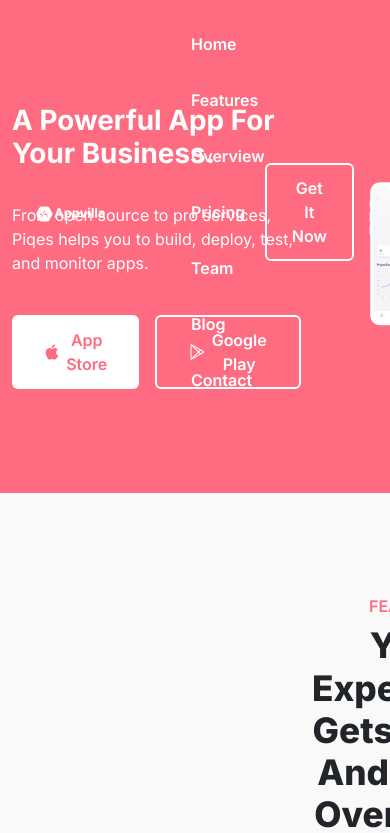
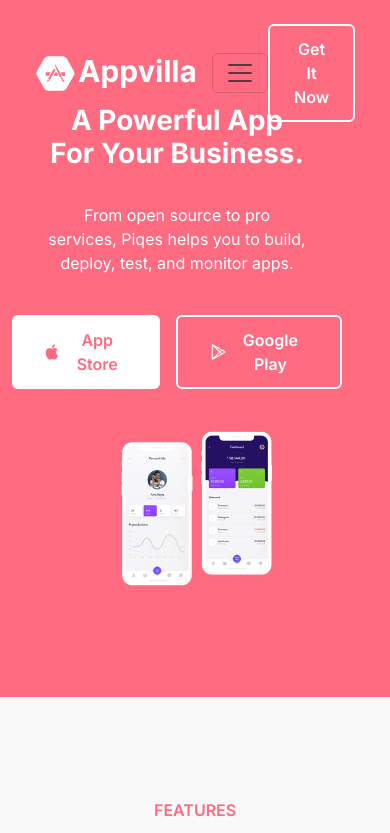
Before and after one commit to Jasiuka/bootstrap-train, a Vue app: page / in a window 390 px wide. Shown: the top 833 px of the page. Built offline with nearby package versions, Linux system fonts and the light colour scheme.

Commit message:
responsive design

```diff
--- a/src/App.vue
+++ b/src/App.vue
@@ -199,4 +199,10 @@ section .card-common:hover {
     opacity: 1;
   }
 }
+
+@media (max-width: 992px) {
+  .section-title {
+    padding: 0;
+  }
+}
 </style>
--- a/src/components/AppInfoComponent.vue
+++ b/src/components/AppInfoComponent.vue
@@ -1,9 +1,9 @@
 <template>
   <div
-    class="col-12 d-flex align-items-center gap-4 fade-in-element"
+    class="col-12 d-flex align-items-center gap-4 fade-in-element flex-md-column flex-row"
     :class="reversed ? 'flex-row-reverse' : 'flex-row'"
   >
-    <div class="col-6" style="opacity: 0">
+    <div class="col-12 col-lg-6" style="opacity: 0">
       <div class="d-flex flex-column align-items-start gap-4">
         <i :class="`lni-${icon}`" class="lni lni-inbox mb-2 icon-badge"></i>
         <h3 class="fs-2 fw-bold">{{ heading }}</h3>
--- a/src/components/Base/BaseSection.vue
+++ b/src/components/Base/BaseSection.vue
@@ -3,7 +3,7 @@
     class="section d-flex justify-content-center"
     :class="[customSectionClass]"
   >
-    <div class="row container-lg">
+    <div class="row container-lg container-md-fluid">
       <div
         v-if="header"
         :class="
@@ -163,4 +163,13 @@ onMounted(() => {
 .section-title__subtitle {
   font-weight: 800;
 }
+
+@media (max-width: 992px) {
+  .section-header__title,
+  .section-header__subtitle,
+  .section-header__paragraph {
+    text-wrap: balance;
+    text-align: center;
+  }
+}
 </style>
--- a/src/components/Sections/AchievementsSection.vue
+++ b/src/components/Sections/AchievementsSection.vue
@@ -13,7 +13,7 @@
     </template>
     <template #sectionBody>
       <div
-        class="container-lg d-flex justify-content-center achievements_items mt-3"
+        class="container-lg d-flex flex-column flex-sm-row justify-content-center achievements_items mt-3"
       >
         <div
           class="jump-in-element"
@@ -51,4 +51,10 @@
   flex-direction: column;
   align-items: center;
 }
+
+@media (max-width: 576px) {
+  .achievements_items {
+    gap: 2rem;
+  }
+}
 </style>
--- a/src/components/Sections/BlogsSection.vue
+++ b/src/components/Sections/BlogsSection.vue
@@ -9,7 +9,7 @@
     <template #sectionBody>
       <div class="row">
         <div
-          class="col jump-in-element"
+          class="col-md-6 mb-md-3 mb-lg-0 col-lg jump-in-element"
           v-for="(blog, index) in blogsData"
           :key="index"
           :style="{ opacity: 0, 'animation-delay': `0.${index}s` }"
--- a/src/components/Sections/CtaSection.vue
+++ b/src/components/Sections/CtaSection.vue
@@ -67,4 +67,15 @@
 .cta-paragraph {
   text-align: center;
 }
+
+@media (max-width: 992px) {
+  .cta-title {
+    text-align: center;
+    text-wrap: balance;
+  }
+
+  .cta-content {
+    padding: 0;
+  }
+}
 </style>
--- a/src/components/Sections/FeaturesSection.vue
+++ b/src/components/Sections/FeaturesSection.vue
@@ -14,7 +14,7 @@
           <div
             v-for="(card, index) in cardsData"
             :key="index"
-            class="col-4 jump-in-element"
+            class="col-md-6 col-lg-4 jump-in-element"
             :style="{ opacity: 0, 'animation-delay': `0.${index}s` }"
           >
             <feature-section-card
--- a/src/components/Sections/HeroSection.vue
+++ b/src/components/Sections/HeroSection.vue
@@ -1,6 +1,8 @@
 <template>
   <section class="container-fluid bg-primary section-hero section">
-    <div class="container-lg d-flex align-items-center h-100">
+    <div
+      class="container-lg d-flex align-items-center h-100 flex-column flex-lg-row"
+    >
       <div class="row">
         <div class="col pe-5 d-flex flex-column gap-4 hero-content">
           <h1 class="text-secondary heading">
@@ -38,7 +40,11 @@
           </div>
         </div>
       </div>
-      <img class="hero-img" src="/src/assets/phone.png" alt="Hero section image" />
+      <img
+        class="hero-img"
+        src="/src/assets/phone.png"
+        alt="Hero section image"
+      />
     </div>
   </section>
 </template>
@@ -74,4 +80,16 @@
   gap: 0.4rem;
   font-weight: 600;
 }
+
+@media (max-width: 992px) {
+  .hero-content {
+    align-items: center;
+    margin-bottom: 2rem;
+  }
+
+  .hero-content > * {
+    text-wrap: balance;
+    text-align: center;
+  }
+}
 </style>
--- a/src/components/Sections/PricingSection.vue
+++ b/src/components/Sections/PricingSection.vue
@@ -9,7 +9,7 @@
     <template #sectionBody>
       <div class="row container-lg">
         <div
-          class="col jump-in-element"
+          class="col-md-6 mb-md-3 mb-lg-0 col-sm-12 col-lg jump-in-element"
           :style="{ opacity: 0, 'animation-delay': `0.${index}s` }"
           v-for="(card, index) in pricingData"
           :key="index"
--- a/src/components/Sections/TeamSection.vue
+++ b/src/components/Sections/TeamSection.vue
@@ -15,7 +15,7 @@
         <div
           v-for="(member, index) in teamData"
           :key="index"
-          class="col jump-in-element"
+          class="col-md-6 mb-md-3 mb-lg-0 col-lg-4 jump-in-element"
           :style="{ opacity: 0, 'animation-delay': `0.${index}s` }"
         >
           <team-card
--- a/src/components/TestimonialComponent.vue
+++ b/src/components/TestimonialComponent.vue
@@ -68,4 +68,10 @@ defineProps({
 .position {
   font-size: 0.8rem;
 }
+
+@media (max-width: 992px) {
+  .main-content {
+    padding: 0;
+  }
+}
 </style>
--- a/src/components/UI/NavigationBar.vue
+++ b/src/components/UI/NavigationBar.vue
@@ -9,6 +9,18 @@
             alt="Appvilla logo"
           />
         </a>
+        <button
+          class="navbar-toggler"
+          type="button"
+          data-bs-toggle="collapse"
+          data-bs-target="#mobileMenu"
+          aria-controls="mobileMenu"
+          aria-expanded="false"
+          aria-label="Toggle navigation"
+        >
+          <span class="navbar-toggler-icon"></span>
+        </button>
+        <div class="collapse navbar-collapse" id="mobileMenu">
           <ul class="navbar-nav nav-list">
             <li v-for="link in links" :key="link.identifier">
               <a
@@ -22,6 +34,7 @@
               >
             </li>
           </ul>
+        </div>
         <base-button
           button-title="Get It Now"
           :button="false"
@@ -62,6 +75,9 @@ defineProps({
 </script>
 
 <style scoped>
+.navigation {
+  position: relative;
+}
 .nav-button {
   font-weight: 600;
   padding: 0.7rem 1.5rem;
@@ -90,4 +106,25 @@ defineProps({
 .link-active {
   color: var(--color-primary);
 }
+
+@media (max-width: 992px) {
+  .navigation .navbar-collapse {
+    position: absolute;
+    background-color: white;
+    width: 100%;
+    left: 0;
+    top: 125%;
+    padding: 2rem;
+    box-shadow: 0px 10px 15px -3px rgba(0, 0, 0, 0.1);
+    border-radius: 6px;
+  }
+
+  .brand-logo {
+    width: 10rem;
+  }
+
+  .navigation .navbar-collapse .nav-list .nav-item {
+    color: #081828 !important;
+  }
+}
 </style>
```
Lines whose indentation alone changed are shown as unchanged.
